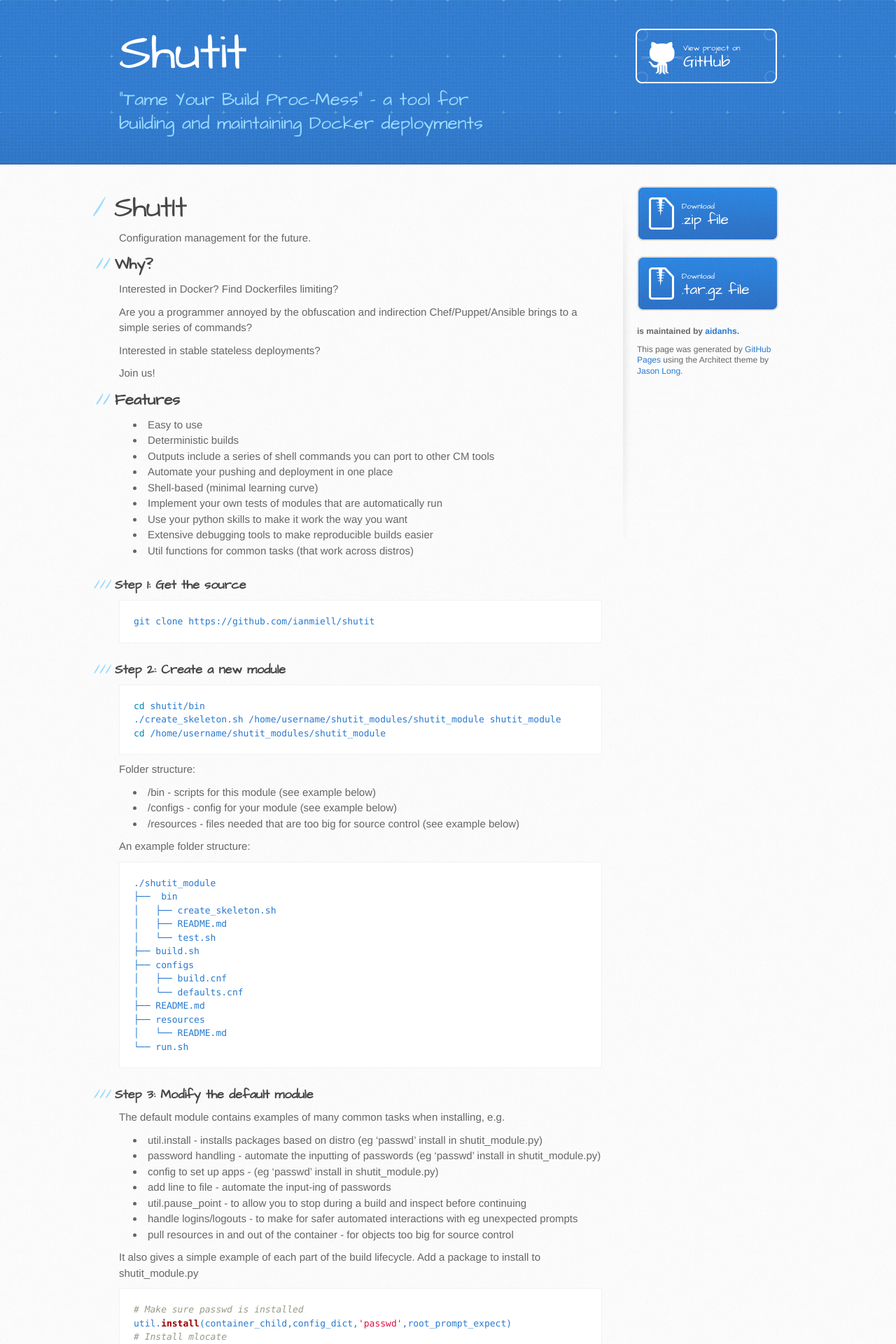
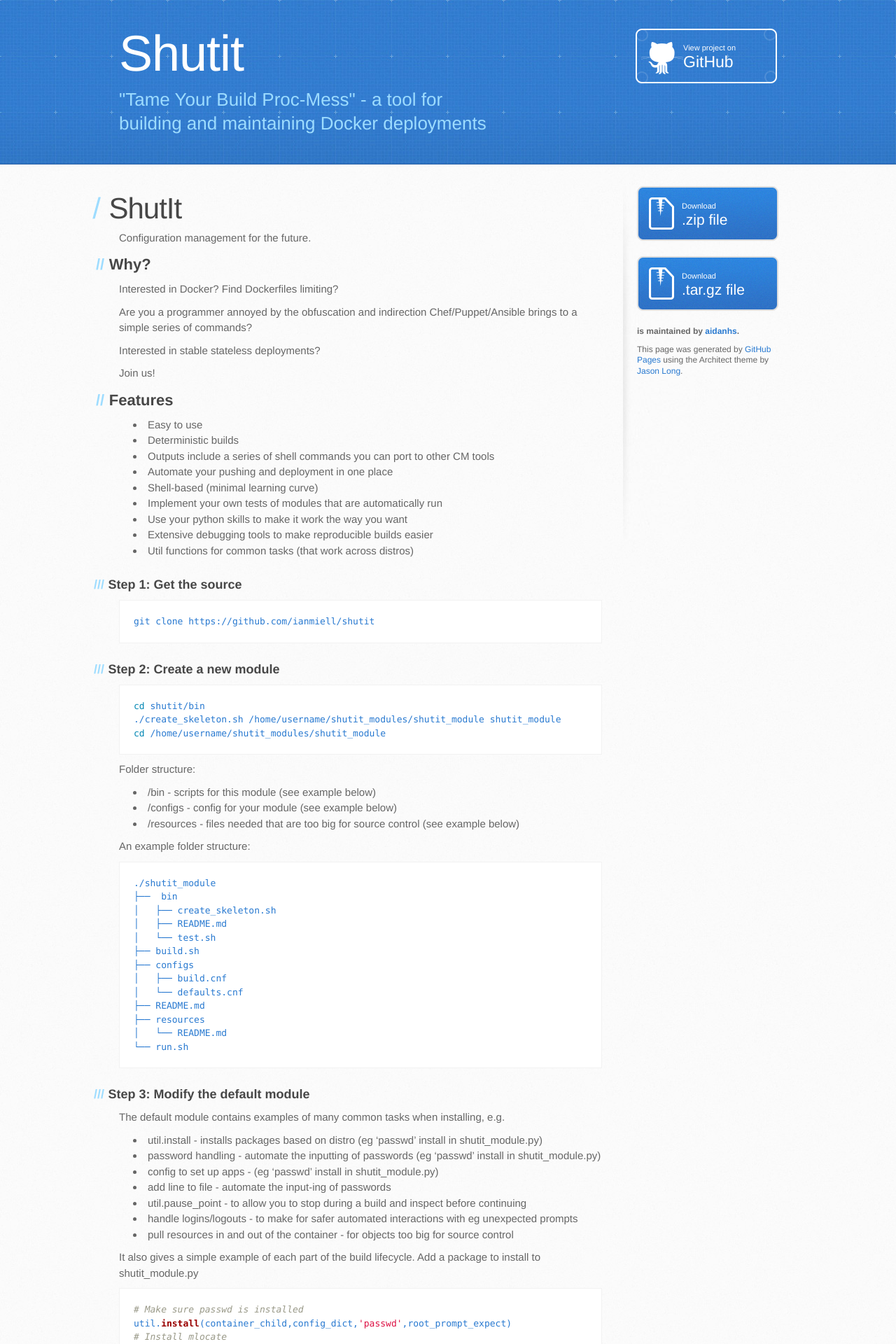
Before and after one commit to ianmiell/shutit, a Jekyll site: the page built from index.md, in a window 1280 px wide. Shown: the top 1920 px of the page at 70% size. Built offline with Jekyll 4.4.1, drawn with Linux system fonts in a browser that asks for light colours; Markdown is read by kramdown in place of the engine named in the settings.

Commit message:
No more external strange font

```diff
--- a/_includes/head.html
+++ b/_includes/head.html
@@ -2,7 +2,6 @@
   <meta charset='utf-8'>
   <meta http-equiv="X-UA-Compatible" content="chrome=1">
   <meta name="viewport" content="width=device-width, initial-scale=1, maximum-scale=1">
-  <link href='https://fonts.googleapis.com/css?family=Architects+Daughter' rel='stylesheet' type='text/css'>
   <link rel="stylesheet" type="text/css" href="stylesheets/stylesheet.css" media="screen" />
   <link rel="stylesheet" type="text/css" href="stylesheets/pygment_trac.css" media="screen" />
   <meta name="description" content="ShutIt | Complex deployments made simple.">
--- a/stylesheets/stylesheet.css
+++ b/stylesheets/stylesheet.css
@@ -66,7 +66,7 @@
 header {
   padding-top: 40px;
   padding-bottom: 40px;
-  font-family: 'Architects Daughter', 'Helvetica Neue', Helvetica, Arial, serif;
+  font-family: 'Helvetica Neue', Helvetica, Arial, serif;
   background: #2e7bcf url(../images/header-bg.jpg) 0 0 repeat-x;
   border-bottom: solid 1px #275da1;
 }
@@ -136,7 +136,7 @@
   color: #fff;
   padding-left: 68px;
   padding-top: 22px;
-  font-family: 'Architects Daughter', 'Helvetica Neue', Helvetica, Arial, serif;
+  font-family: 'Helvetica Neue', Helvetica, Arial, serif;
 }
 a.button small {
   display: block;
@@ -225,7 +225,7 @@
 /* GENERAL ELEMENT TYPE STYLES */
 
 #main-content h1 {
-  font-family: 'Architects Daughter', 'Helvetica Neue', Helvetica, Arial, serif;
+  font-family: 'Helvetica Neue', Helvetica, Arial, serif;
   font-size: 2.8em;
   letter-spacing: -1px;
   color: #474747;
@@ -239,7 +239,7 @@
 }
 
 #main-content h2 {
-  font-family: 'Architects Daughter', 'Helvetica Neue', Helvetica, Arial, serif;
+  font-family: 'Helvetica Neue', Helvetica, Arial, serif;
   font-size: 22px;
   font-weight: bold;
   margin-bottom: 8px;
@@ -253,7 +253,7 @@
 }
 
 #main-content h3 {
-  font-family: 'Architects Daughter', 'Helvetica Neue', Helvetica, Arial, serif;
+  font-family: 'Helvetica Neue', Helvetica, Arial, serif;
   font-size: 18px;
   font-weight: bold;
   margin-top: 24px;
@@ -269,7 +269,7 @@
 }
 
 #main-content h4 {
-  font-family: 'Architects Daughter', 'Helvetica Neue', Helvetica, Arial, serif;
+  font-family: 'Helvetica Neue', Helvetica, Arial, serif;
   font-size: 15px;
   font-weight: bold;
   color: #474747;
@@ -283,7 +283,7 @@
 }
 
 #main-content h5 {
-  font-family: 'Architects Daughter', 'Helvetica Neue', Helvetica, Arial, serif;
+  font-family: 'Helvetica Neue', Helvetica, Arial, serif;
   font-size: 14px;
   color: #474747;
 }
@@ -295,7 +295,7 @@
 }
 
 #main-content h6 {
-  font-family: 'Architects Daughter', 'Helvetica Neue', Helvetica, Arial, serif;
+  font-family: 'Helvetica Neue', Helvetica, Arial, serif;
   font-size: .8em;
   color: #474747;
 }
```
